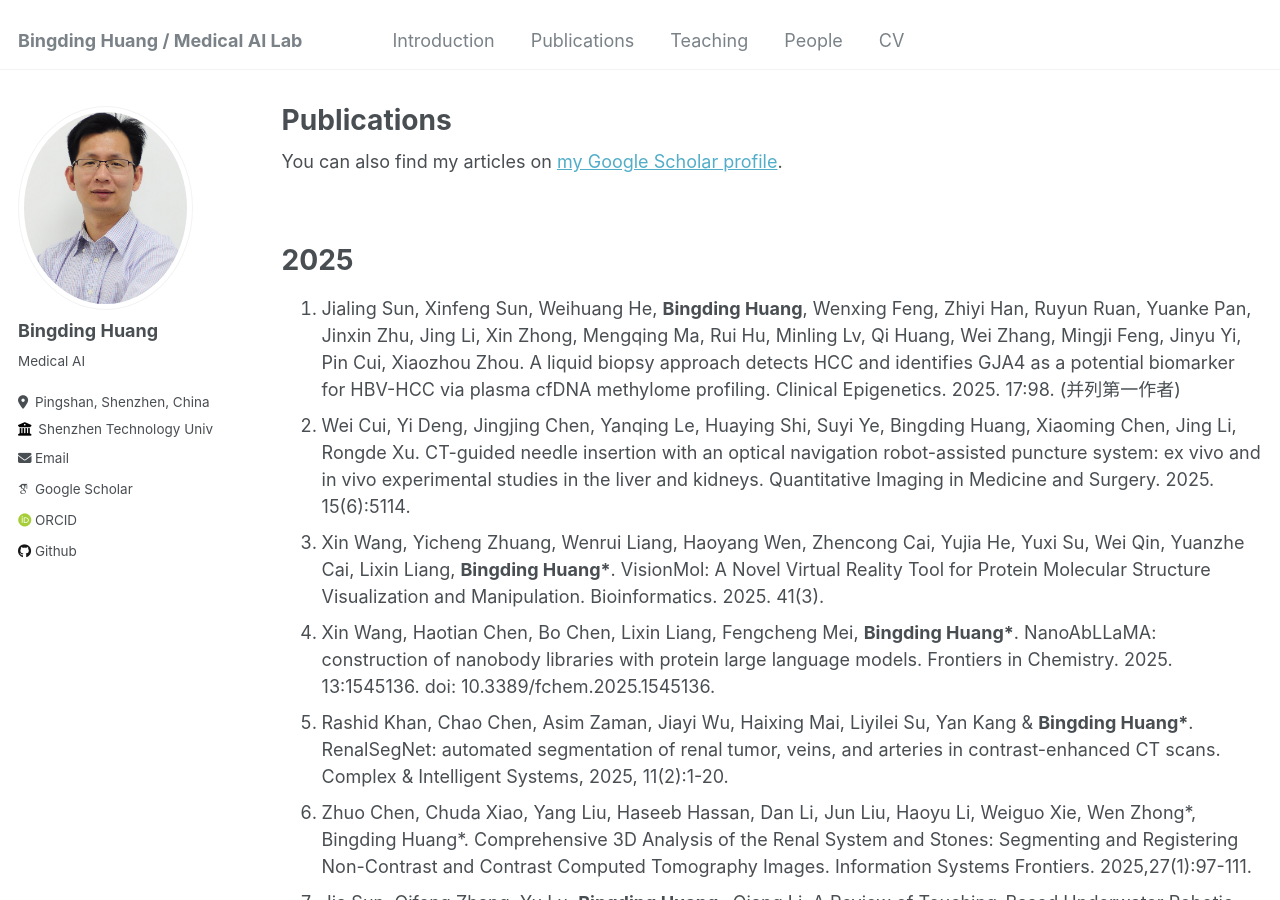
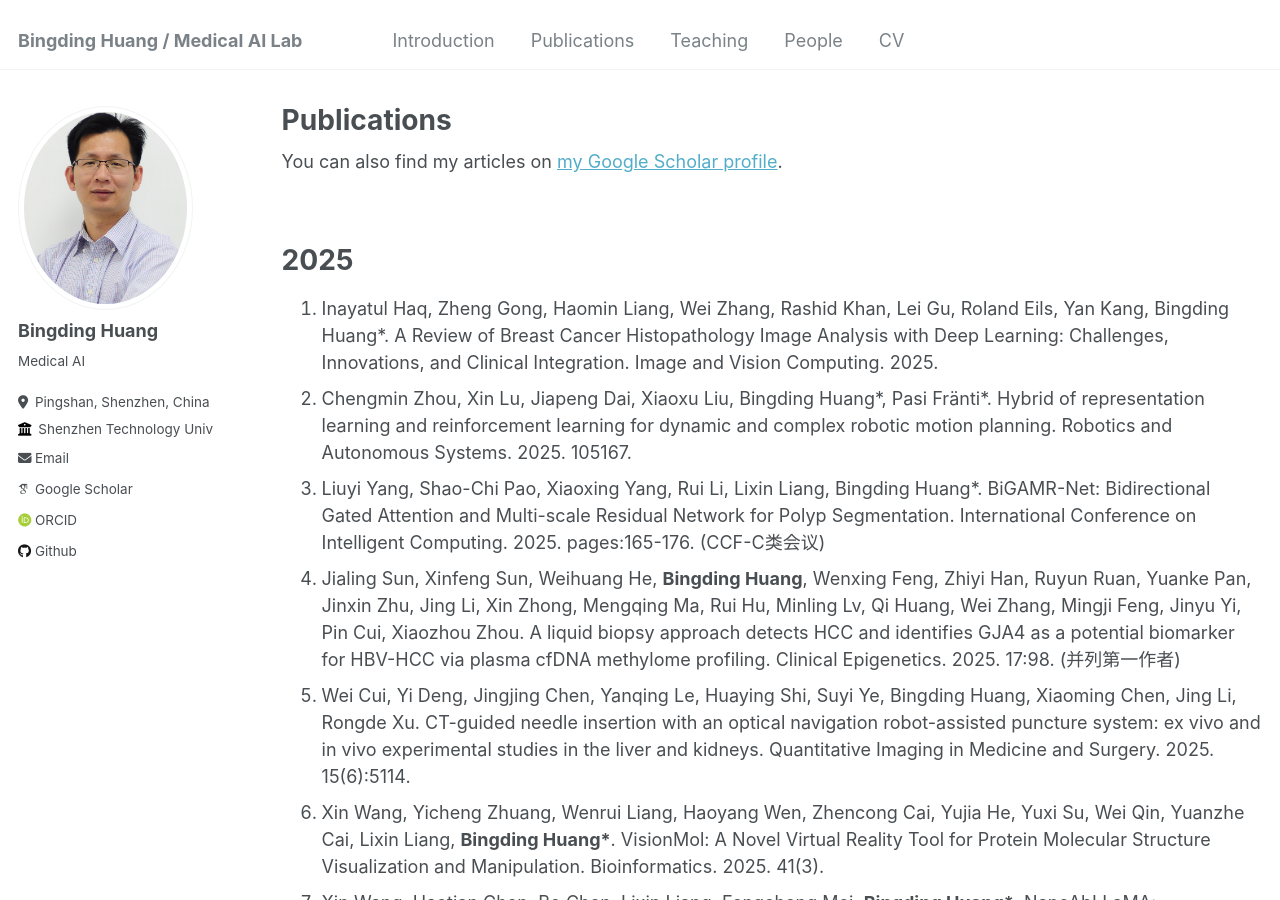
Before and after one commit to bingding/bingding.github.io, a Jekyll site: the page built from _pages/publications.md, in a window 1280 px wide and 900 px high. Built offline with Jekyll 4.4.1, drawn with Linux system fonts in a browser that asks for light colours; some web fonts are replaced.

Commit message:
add 2 papers

```diff
--- a/_pages/publications.md
+++ b/_pages/publications.md
@@ -15,6 +15,13 @@ author_profile: true
 # 2025
 
 <ol>
+<li>
+Inayatul Haq, Zheng Gong, Haomin Liang, Wei Zhang, Rashid Khan, Lei Gu, Roland Eils, Yan Kang, Bingding Huang*. A Review of Breast Cancer Histopathology Image Analysis with Deep Learning: Challenges, Innovations, and Clinical Integration. Image and Vision Computing. 2025.
+<li>
+Chengmin Zhou, Xin Lu, Jiapeng Dai, Xiaoxu Liu, Bingding Huang*, Pasi Fränti*. Hybrid of representation learning and reinforcement learning for dynamic and complex robotic motion planning. Robotics and Autonomous Systems. 2025. 105167.
+<li>
+Liuyi Yang, Shao-Chi Pao, Xiaoxing Yang, Rui Li, Lixin Liang, Bingding Huang*.
+BiGAMR-Net: Bidirectional Gated Attention and Multi-scale Residual Network for Polyp Segmentation. International Conference on Intelligent Computing. 2025. pages:165-176. (CCF-C类会议)
 <li>
 Jialing Sun, Xinfeng Sun, Weihuang He, <b>Bingding Huang</b>, Wenxing Feng, Zhiyi Han, Ruyun Ruan, Yuanke Pan, Jinxin Zhu, Jing Li, Xin Zhong, Mengqing Ma, Rui Hu, Minling Lv, Qi Huang, Wei Zhang, Mingji Feng, Jinyu Yi, Pin Cui, Xiaozhou Zhou. A liquid biopsy approach detects HCC and identifies GJA4 as a potential biomarker for HBV-HCC via plasma cfDNA methylome profiling. Clinical Epigenetics. 2025. 17:98. (并列第一作者)
 <li>
```
